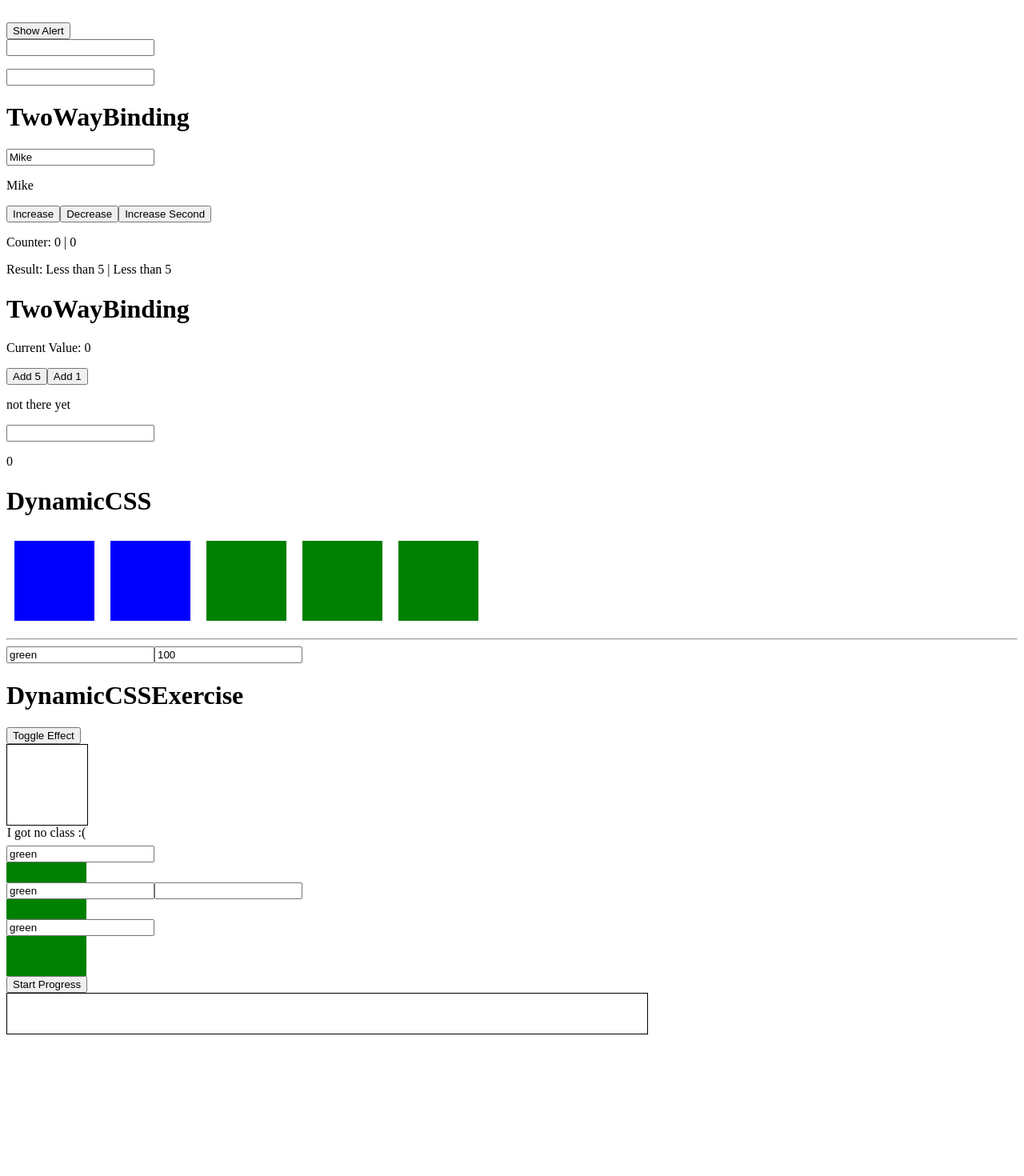
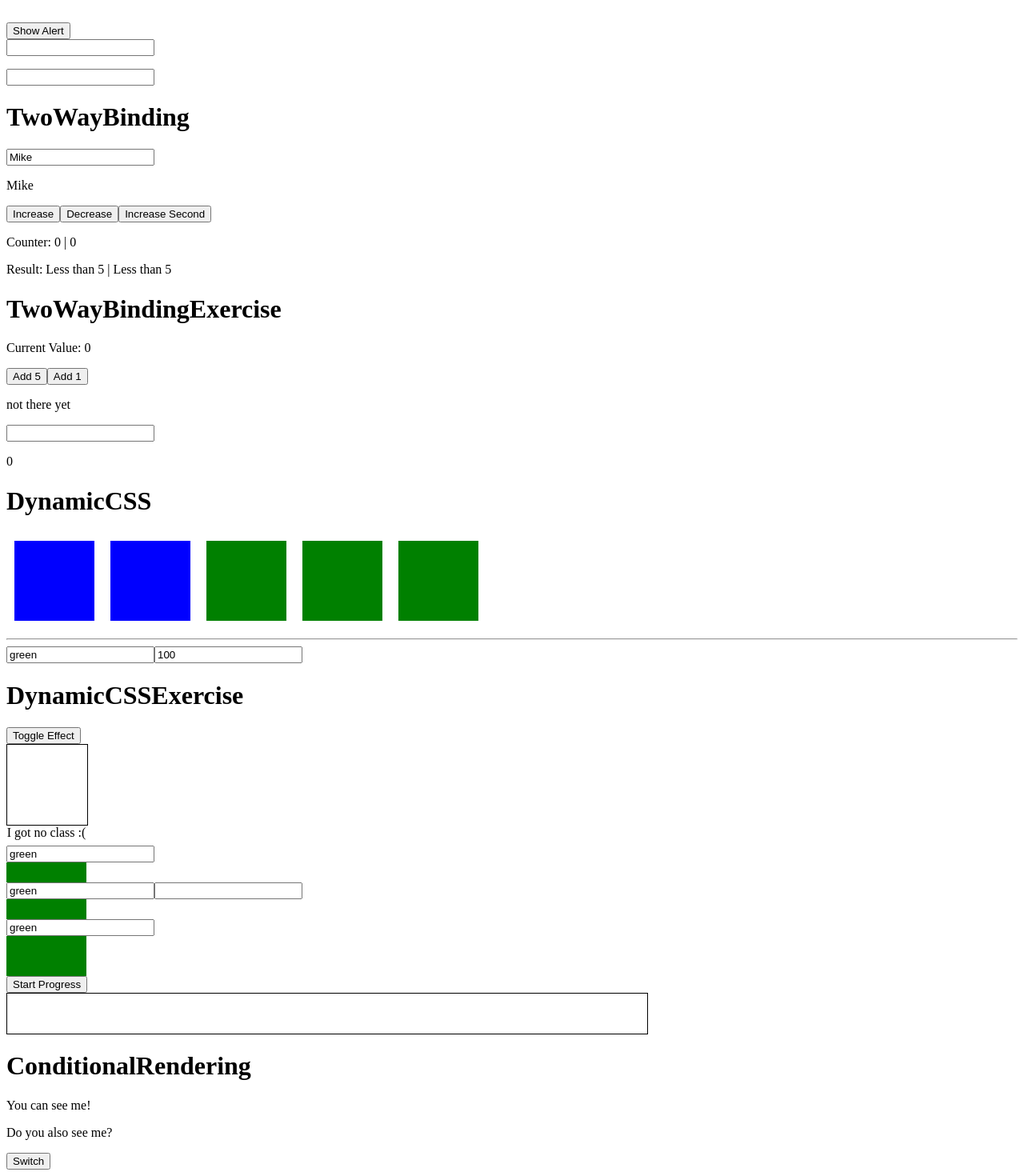
Before and after one commit to mikeliketool/vue-fundamentals, a Vue app: page / in a window 1280 px wide. Shown: the part 697-2167 px from the top of the page at 80% size. Before the commit the page ends 1998 px from the top, so only its background shows below. Built offline with nearby package versions, Linux system fonts and the light colour scheme.

Commit message:
v-if v-else example

```diff
--- a/src/App.vue
+++ b/src/App.vue
@@ -8,6 +8,7 @@
     <TwoWayBindingExercise />
     <DynamicCSS />
     <DynamicCSSExercise />
+    <ConditionalRendering />
   </div>
 </template>
 
@@ -20,6 +21,7 @@ import TwoWayBinding from './components/TwoWayBinding.vue'
 import TwoWayBindingExercise from './components/TwoWayBindingExercise.vue'
 import DynamicCSS from './components/DynamicCSS.vue'
 import DynamicCSSExercise from './components/DynamicCSSExercise.vue'
+import ConditionalRendering from './components/ConditionalRendering.vue'
 
 export default {
   name: 'App',
@@ -31,7 +33,8 @@ export default {
     TwoWayBinding,
     TwoWayBindingExercise,
     DynamicCSS,
-    DynamicCSSExercise
+    DynamicCSSExercise,
+    ConditionalRendering
   }
 }
 </script>
--- /dev/null
+++ b/src/components/ConditionalRendering.vue
@@ -0,0 +1,21 @@
+<template>
+  <div class='conditional_rendering'>
+    <h1 v-once>{{ title }}</h1>
+    <p v-if="show">You can see me!</p>
+    <p v-else>Now you see me!</p>
+    <p>Do you also see me?</p>
+    <button @click="show = !show">Switch</button>
+  </div>
+</template>
+
+<script>
+export default {
+  name: 'ConditionalRendering',
+  data() {
+		return {
+      title: 'ConditionalRendering',
+      show: true
+    }
+  }
+}
+</script>
--- a/src/components/TwoWayBindingExercise.vue
+++ b/src/components/TwoWayBindingExercise.vue
@@ -21,7 +21,7 @@ export default {
   name: 'TwoWayBindingExercise',
   data() {
 		return {
-      title: 'TwoWayBinding',
+      title: 'TwoWayBindingExercise',
       value: 0
     }
   },
```
